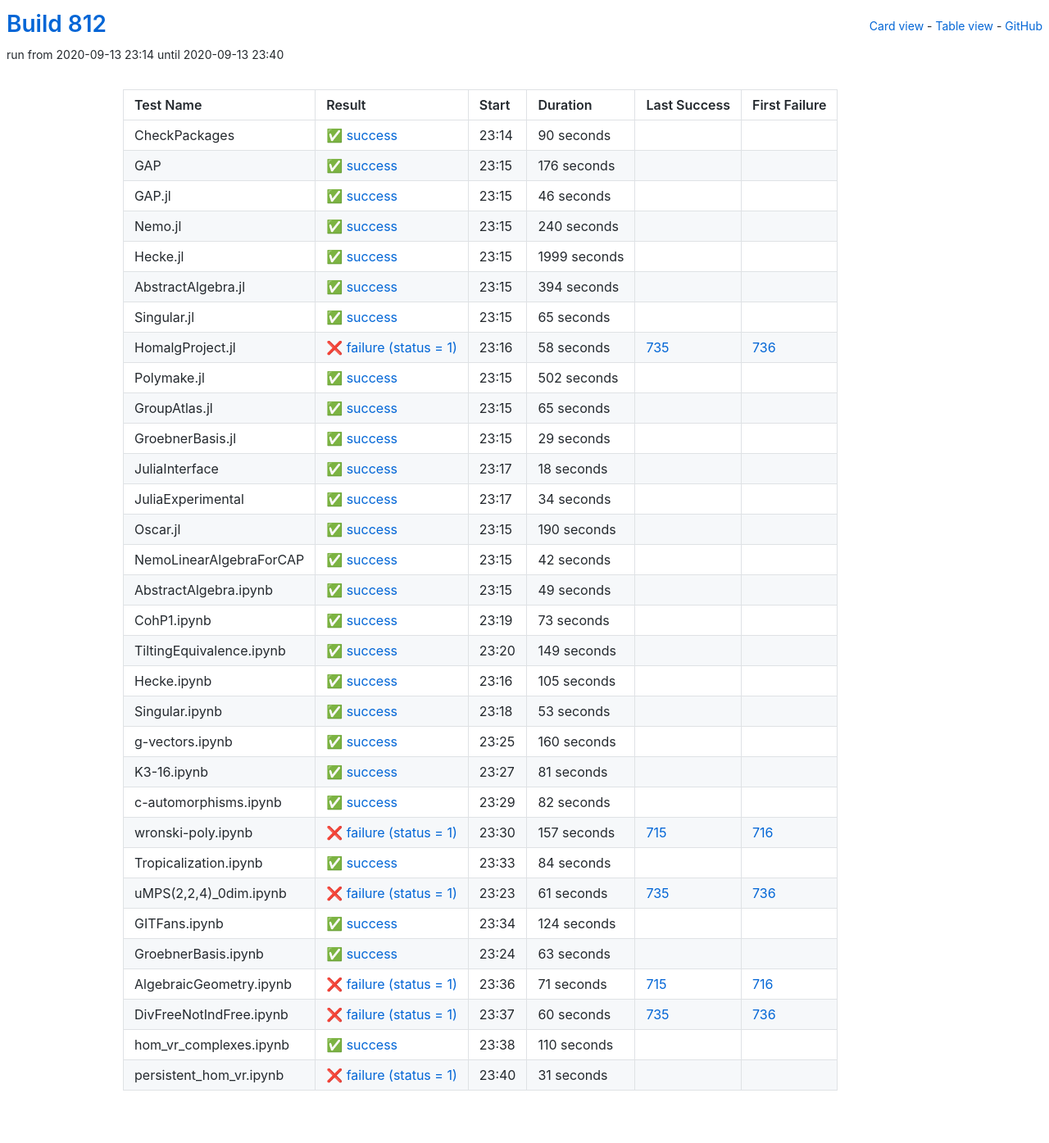
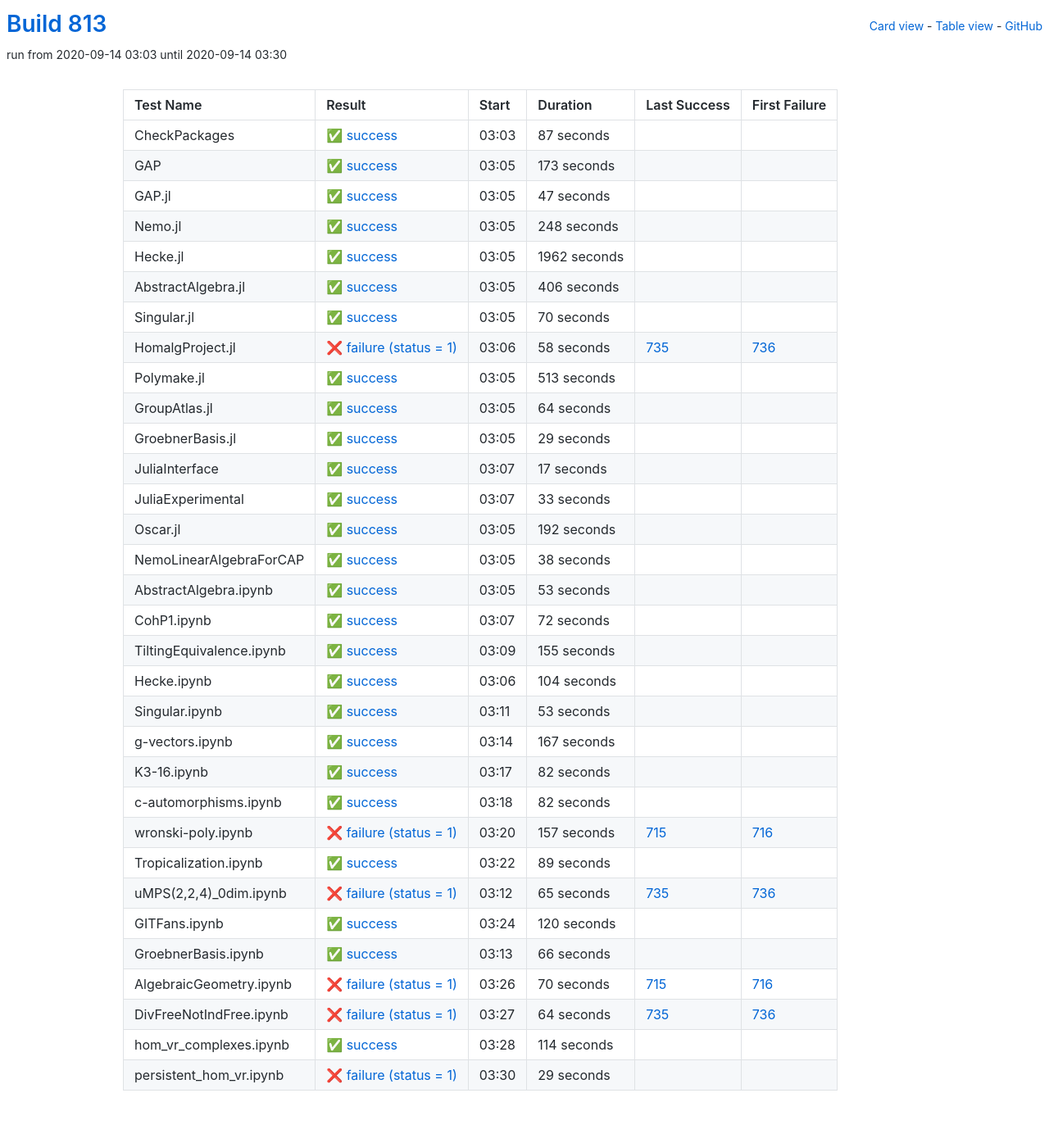
Before and after one commit to oscar-system/oscar-ci-status-stable, a Jekyll site: the page built from table.html, in a window 1280 px wide. Shown: the whole page at 82% size. Built offline with Jekyll 4.4.1, drawn with Linux system fonts in a browser that asks for light colours.

Commit message:
Build #813

```diff
--- a/_data/ci.yml
+++ b/_data/ci.yml
@@ -1,6 +1,6 @@
 ---
-build: 812
-build_url: https://oscarci.mathematik.uni-kl.de/job/oscar-stable/812/
+build: 813
+build_url: https://oscarci.mathematik.uni-kl.de/job/oscar-stable/813/
 job: oscar-stable
 organization: oscar-system
 repo: oscar-ci-status-stable
@@ -8,92 +8,92 @@ repourl: https://github.com/oscar-system/oscar-ci-status-stable
 tests:
 - name: CheckPackages
   id: checkpackages
-  log: https://oscarci.mathematik.uni-kl.de/job/oscar-stable/812/artifact/logs/build-812/CheckPackages.log
-  start: 2020-09-13 23:14
+  log: https://oscarci.mathematik.uni-kl.de/job/oscar-stable/813/artifact/logs/build-813/CheckPackages.log
+  start: 2020-09-14 03:03
   success: true
   exitcode: 0
   status: success
-  duration: 90
+  duration: 87
   last_success: false
   last_success_url:
   first_failure: false
   first_failure_url:
 - name: GAP
   id: gap
-  log: https://oscarci.mathematik.uni-kl.de/job/oscar-stable/812/artifact/logs/build-812/GAP.log
-  start: 2020-09-13 23:15
+  log: https://oscarci.mathematik.uni-kl.de/job/oscar-stable/813/artifact/logs/build-813/GAP.log
+  start: 2020-09-14 03:05
   success: true
   exitcode: 0
   status: success
-  duration: 176
+  duration: 173
   last_success: false
   last_success_url:
   first_failure: false
   first_failure_url:
 - name: GAP.jl
   id: gap-jl
-  log: https://oscarci.mathematik.uni-kl.de/job/oscar-stable/812/artifact/logs/build-812/GAP.jl.log
-  start: 2020-09-13 23:15
+  log: https://oscarci.mathematik.uni-kl.de/job/oscar-stable/813/artifact/logs/build-813/GAP.jl.log
+  start: 2020-09-14 03:05
   success: true
   exitcode: 0
   status: success
-  duration: 46
+  duration: 47
   last_success: false
   last_success_url:
   first_failure: false
   first_failure_url:
 - name: Nemo.jl
   id: nemo-jl
-  log: https://oscarci.mathematik.uni-kl.de/job/oscar-stable/812/artifact/logs/build-812/Nemo.jl.log
-  start: 2020-09-13 23:15
+  log: https://oscarci.mathematik.uni-kl.de/job/oscar-stable/813/artifact/logs/build-813/Nemo.jl.log
+  start: 2020-09-14 03:05
   success: true
   exitcode: 0
   status: success
-  duration: 240
+  duration: 248
   last_success: false
   last_success_url:
   first_failure: false
   first_failure_url:
 - name: Hecke.jl
   id: hecke-jl
-  log: https://oscarci.mathematik.uni-kl.de/job/oscar-stable/812/artifact/logs/build-812/Hecke.jl.log
-  start: 2020-09-13 23:15
+  log: https://oscarci.mathematik.uni-kl.de/job/oscar-stable/813/artifact/logs/build-813/Hecke.jl.log
+  start: 2020-09-14 03:05
   success: true
   exitcode: 0
   status: success
-  duration: 1999
+  duration: 1962
   last_success: false
   last_success_url:
   first_failure: false
   first_failure_url:
 - name: AbstractAlgebra.jl
   id: abstractalgebra-jl
-  log: https://oscarci.mathematik.uni-kl.de/job/oscar-stable/812/artifact/logs/build-812/AbstractAlgebra.jl.log
-  start: 2020-09-13 23:15
+  log: https://oscarci.mathematik.uni-kl.de/job/oscar-stable/813/artifact/logs/build-813/AbstractAlgebra.jl.log
+  start: 2020-09-14 03:05
   success: true
   exitcode: 0
   status: success
-  duration: 394
+  duration: 406
   last_success: false
   last_success_url:
   first_failure: false
   first_failure_url:
 - name: Singular.jl
   id: singular-jl
-  log: https://oscarci.mathematik.uni-kl.de/job/oscar-stable/812/artifact/logs/build-812/Singular.jl.log
-  start: 2020-09-13 23:15
+  log: https://oscarci.mathematik.uni-kl.de/job/oscar-stable/813/artifact/logs/build-813/Singular.jl.log
+  start: 2020-09-14 03:05
   success: true
   exitcode: 0
   status: success
-  duration: 65
+  duration: 70
   last_success: false
   last_success_url:
   first_failure: false
   first_failure_url:
 - name: HomalgProject.jl
   id: homalgproject-jl
-  log: https://oscarci.mathematik.uni-kl.de/job/oscar-stable/812/artifact/logs/build-812/HomalgProject.jl.log
-  start: 2020-09-13 23:16
+  log: https://oscarci.mathematik.uni-kl.de/job/oscar-stable/813/artifact/logs/build-813/HomalgProject.jl.log
+  start: 2020-09-14 03:06
   success: false
   exitcode: 1
   status: failure
@@ -104,32 +104,32 @@ tests:
   first_failure_url: https://oscarci.mathematik.uni-kl.de/job/oscar-stable/736/
 - name: Polymake.jl
   id: polymake-jl
-  log: https://oscarci.mathematik.uni-kl.de/job/oscar-stable/812/artifact/logs/build-812/Polymake.jl.log
-  start: 2020-09-13 23:15
+  log: https://oscarci.mathematik.uni-kl.de/job/oscar-stable/813/artifact/logs/build-813/Polymake.jl.log
+  start: 2020-09-14 03:05
   success: true
   exitcode: 0
   status: success
-  duration: 502
+  duration: 513
   last_success: false
   last_success_url:
   first_failure: false
   first_failure_url:
 - name: GroupAtlas.jl
   id: groupatlas-jl
-  log: https://oscarci.mathematik.uni-kl.de/job/oscar-stable/812/artifact/logs/build-812/GroupAtlas.jl.log
-  start: 2020-09-13 23:15
+  log: https://oscarci.mathematik.uni-kl.de/job/oscar-stable/813/artifact/logs/build-813/GroupAtlas.jl.log
+  start: 2020-09-14 03:05
   success: true
   exitcode: 0
   status: success
-  duration: 65
+  duration: 64
   last_success: false
   last_success_url:
   first_failure: false
   first_failure_url:
 - name: GroebnerBasis.jl
   id: groebnerbasis-jl
-  log: https://oscarci.mathematik.uni-kl.de/job/oscar-stable/812/artifact/logs/build-812/GroebnerBasis.jl.log
-  start: 2020-09-13 23:15
+  log: https://oscarci.mathematik.uni-kl.de/job/oscar-stable/813/artifact/logs/build-813/GroebnerBasis.jl.log
+  start: 2020-09-14 03:05
   success: true
   exitcode: 0
   status: success
@@ -140,104 +140,104 @@ tests:
   first_failure_url:
 - name: JuliaInterface
   id: juliainterface
-  log: https://oscarci.mathematik.uni-kl.de/job/oscar-stable/812/artifact/logs/build-812/JuliaInterface.log
-  start: 2020-09-13 23:17
+  log: https://oscarci.mathematik.uni-kl.de/job/oscar-stable/813/artifact/logs/build-813/JuliaInterface.log
+  start: 2020-09-14 03:07
   success: true
   exitcode: 0
   status: success
-  duration: 18
+  duration: 17
   last_success: false
   last_success_url:
   first_failure: false
   first_failure_url:
 - name: JuliaExperimental
   id: juliaexperimental
-  log: https://oscarci.mathematik.uni-kl.de/job/oscar-stable/812/artifact/logs/build-812/JuliaExperimental.log
-  start: 2020-09-13 23:17
+  log: https://oscarci.mathematik.uni-kl.de/job/oscar-stable/813/artifact/logs/build-813/JuliaExperimental.log
+  start: 2020-09-14 03:07
   success: true
   exitcode: 0
   status: success
-  duration: 34
+  duration: 33
   last_success: false
   last_success_url:
   first_failure: false
   first_failure_url:
 - name: Oscar.jl
   id: oscar-jl
-  log: https://oscarci.mathematik.uni-kl.de/job/oscar-stable/812/artifact/logs/build-812/Oscar.jl.log
-  start: 2020-09-13 23:15
+  log: https://oscarci.mathematik.uni-kl.de/job/oscar-stable/813/artifact/logs/build-813/Oscar.jl.log
+  start: 2020-09-14 03:05
   success: true
   exitcode: 0
   status: success
-  duration: 190
+  duration: 192
   last_success: false
   last_success_url:
   first_failure: false
   first_failure_url:
 - name: NemoLinearAlgebraForCAP
   id: nemolinearalgebraforcap
-  log: https://oscarci.mathematik.uni-kl.de/job/oscar-stable/812/artifact/logs/build-812/NemoLinearAlgebraForCAP.log
-  start: 2020-09-13 23:15
+  log: https://oscarci.mathematik.uni-kl.de/job/oscar-stable/813/artifact/logs/build-813/NemoLinearAlgebraForCAP.log
+  start: 2020-09-14 03:05
   success: true
   exitcode: 0
   status: success
-  duration: 42
+  duration: 38
   last_success: false
   last_success_url:
   first_failure: false
   first_failure_url:
 - name: AbstractAlgebra.ipynb
   id: abstractalgebra-ipynb
-  log: https://oscarci.mathematik.uni-kl.de/job/oscar-stable/812/artifact/logs/build-812/AbstractAlgebra.ipynb.log
-  start: 2020-09-13 23:15
+  log: https://oscarci.mathematik.uni-kl.de/job/oscar-stable/813/artifact/logs/build-813/AbstractAlgebra.ipynb.log
+  start: 2020-09-14 03:05
   success: true
   exitcode: 0
   status: success
-  duration: 49
+  duration: 53
   last_success: false
   last_success_url:
   first_failure: false
   first_failure_url:
 - name: CohP1.ipynb
   id: cohp1-ipynb
-  log: https://oscarci.mathematik.uni-kl.de/job/oscar-stable/812/artifact/logs/build-812/CohP1.ipynb.log
-  start: 2020-09-13 23:19
+  log: https://oscarci.mathematik.uni-kl.de/job/oscar-stable/813/artifact/logs/build-813/CohP1.ipynb.log
+  start: 2020-09-14 03:07
   success: true
   exitcode: 0
   status: success
-  duration: 73
+  duration: 72
   last_success: false
   last_success_url:
   first_failure: false
   first_failure_url:
 - name: TiltingEquivalence.ipynb
   id: tiltingequivalence-ipynb
-  log: https://oscarci.mathematik.uni-kl.de/job/oscar-stable/812/artifact/logs/build-812/TiltingEquivalence.ipynb.log
-  start: 2020-09-13 23:20
+  log: https://oscarci.mathematik.uni-kl.de/job/oscar-stable/813/artifact/logs/build-813/TiltingEquivalence.ipynb.log
+  start: 2020-09-14 03:09
   success: true
   exitcode: 0
   status: success
-  duration: 149
+  duration: 155
   last_success: false
   last_success_url:
   first_failure: false
   first_failure_url:
 - name: Hecke.ipynb
   id: hecke-ipynb
-  log: https://oscarci.mathematik.uni-kl.de/job/oscar-stable/812/artifact/logs/build-812/Hecke.ipynb.log
-  start: 2020-09-13 23:16
+  log: https://oscarci.mathematik.uni-kl.de/job/oscar-stable/813/artifact/logs/build-813/Hecke.ipynb.log
+  start: 2020-09-14 03:06
   success: true
   exitcode: 0
   status: success
-  duration: 105
+  duration: 104
   last_success: false
   last_success_url:
   first_failure: false
   first_failure_url:
 - name: Singular.ipynb
   id: singular-ipynb
-  log: https://oscarci.mathematik.uni-kl.de/job/oscar-stable/812/artifact/logs/build-812/Singular.ipynb.log
-  start: 2020-09-13 23:18
+  log: https://oscarci.mathematik.uni-kl.de/job/oscar-stable/813/artifact/logs/build-813/Singular.ipynb.log
+  start: 2020-09-14 03:11
   success: true
   exitcode: 0
   status: success
@@ -248,32 +248,32 @@ tests:
   first_failure_url:
 - name: g-vectors.ipynb
   id: g-vectors-ipynb
-  log: https://oscarci.mathematik.uni-kl.de/job/oscar-stable/812/artifact/logs/build-812/g-vectors.ipynb.log
-  start: 2020-09-13 23:25
+  log: https://oscarci.mathematik.uni-kl.de/job/oscar-stable/813/artifact/logs/build-813/g-vectors.ipynb.log
+  start: 2020-09-14 03:14
   success: true
   exitcode: 0
   status: success
-  duration: 160
+  duration: 167
   last_success: false
   last_success_url:
   first_failure: false
   first_failure_url:
 - name: K3-16.ipynb
   id: k3-16-ipynb
-  log: https://oscarci.mathematik.uni-kl.de/job/oscar-stable/812/artifact/logs/build-812/K3-16.ipynb.log
-  start: 2020-09-13 23:27
+  log: https://oscarci.mathematik.uni-kl.de/job/oscar-stable/813/artifact/logs/build-813/K3-16.ipynb.log
+  start: 2020-09-14 03:17
   success: true
   exitcode: 0
   status: success
-  duration: 81
+  duration: 82
   last_success: false
   last_success_url:
   first_failure: false
   first_failure_url:
 - name: c-automorphisms.ipynb
   id: c-automorphisms-ipynb
-  log: https://oscarci.mathematik.uni-kl.de/job/oscar-stable/812/artifact/logs/build-812/c-automorphisms.ipynb.log
-  start: 2020-09-13 23:29
+  log: https://oscarci.mathematik.uni-kl.de/job/oscar-stable/813/artifact/logs/build-813/c-automorphisms.ipynb.log
+  start: 2020-09-14 03:18
   success: true
   exitcode: 0
   status: success
@@ -284,8 +284,8 @@ tests:
   first_failure_url:
 - name: wronski-poly.ipynb
   id: wronski-poly-ipynb
-  log: https://oscarci.mathematik.uni-kl.de/job/oscar-stable/812/artifact/logs/build-812/wronski-poly.ipynb.log
-  start: 2020-09-13 23:30
+  log: https://oscarci.mathematik.uni-kl.de/job/oscar-stable/813/artifact/logs/build-813/wronski-poly.ipynb.log
+  start: 2020-09-14 03:20
   success: false
   exitcode: 1
   status: failure
@@ -296,96 +296,96 @@ tests:
   first_failure_url: https://oscarci.mathematik.uni-kl.de/job/oscar-stable/716/
 - name: Tropicalization.ipynb
   id: tropicalization-ipynb
-  log: https://oscarci.mathematik.uni-kl.de/job/oscar-stable/812/artifact/logs/build-812/Tropicalization.ipynb.log
-  start: 2020-09-13 23:33
+  log: https://oscarci.mathematik.uni-kl.de/job/oscar-stable/813/artifact/logs/build-813/Tropicalization.ipynb.log
+  start: 2020-09-14 03:22
   success: true
   exitcode: 0
   status: success
-  duration: 84
+  duration: 89
   last_success: false
   last_success_url:
   first_failure: false
   first_failure_url:
 - name: uMPS(2,2,4)_0dim.ipynb
   id: umps-2-2-4-0dim-ipynb
-  log: https://oscarci.mathematik.uni-kl.de/job/oscar-stable/812/artifact/logs/build-812/uMPS-2-2-4-_0dim.ipynb.log
-  start: 2020-09-13 23:23
+  log: https://oscarci.mathematik.uni-kl.de/job/oscar-stable/813/artifact/logs/build-813/uMPS-2-2-4-_0dim.ipynb.log
+  start: 2020-09-14 03:12
   success: false
   exitcode: 1
   status: failure
-  duration: 61
+  duration: 65
   last_success: 735
   last_success_url: https://oscarci.mathematik.uni-kl.de/job/oscar-stable/735/
   first_failure: 736
   first_failure_url: https://oscarci.mathematik.uni-kl.de/job/oscar-stable/736/
 - name: GITFans.ipynb
   id: gitfans-ipynb
-  log: https://oscarci.mathematik.uni-kl.de/job/oscar-stable/812/artifact/logs/build-812/GITFans.ipynb.log
-  start: 2020-09-13 23:34
+  log: https://oscarci.mathematik.uni-kl.de/job/oscar-stable/813/artifact/logs/build-813/GITFans.ipynb.log
+  start: 2020-09-14 03:24
   success: true
   exitcode: 0
   status: success
-  duration: 124
+  duration: 120
   last_success: false
   last_success_url:
   first_failure: false
   first_failure_url:
 - name: GroebnerBasis.ipynb
   id: groebnerbasis-ipynb
-  log: https://oscarci.mathematik.uni-kl.de/job/oscar-stable/812/artifact/logs/build-812/GroebnerBasis.ipynb.log
-  start: 2020-09-13 23:24
+  log: https://oscarci.mathematik.uni-kl.de/job/oscar-stable/813/artifact/logs/build-813/GroebnerBasis.ipynb.log
+  start: 2020-09-14 03:13
   success: true
   exitcode: 0
   status: success
-  duration: 63
+  duration: 66
   last_success: false
   last_success_url:
   first_failure: false
   first_failure_url:
 - name: AlgebraicGeometry.ipynb
   id: algebraicgeometry-ipynb
-  log: https://oscarci.mathematik.uni-kl.de/job/oscar-stable/812/artifact/logs/build-812/AlgebraicGeometry.ipynb.log
-  start: 2020-09-13 23:36
+  log: https://oscarci.mathematik.uni-kl.de/job/oscar-stable/813/artifact/logs/build-813/AlgebraicGeometry.ipynb.log
+  start: 2020-09-14 03:26
   success: false
   exitcode: 1
   status: failure
-  duration: 71
+  duration: 70
   last_success: 715
   last_success_url: https://oscarci.mathematik.uni-kl.de/job/oscar-stable/715/
   first_failure: 716
   first_failure_url: https://oscarci.mathematik.uni-kl.de/job/oscar-stable/716/
 - name: DivFreeNotIndFree.ipynb
   id: divfreenotindfree-ipynb
-  log: https://oscarci.mathematik.uni-kl.de/job/oscar-stable/812/artifact/logs/build-812/DivFreeNotIndFree.ipynb.log
-  start: 2020-09-13 23:37
+  log: https://oscarci.mathematik.uni-kl.de/job/oscar-stable/813/artifact/logs/build-813/DivFreeNotIndFree.ipynb.log
+  start: 2020-09-14 03:27
   success: false
   exitcode: 1
   status: failure
-  duration: 60
+  duration: 64
   last_success: 735
   last_success_url: https://oscarci.mathematik.uni-kl.de/job/oscar-stable/735/
   first_failure: 736
   first_failure_url: https://oscarci.mathematik.uni-kl.de/job/oscar-stable/736/
 - name: hom_vr_complexes.ipynb
   id: hom-vr-complexes-ipynb
-  log: https://oscarci.mathematik.uni-kl.de/job/oscar-stable/812/artifact/logs/build-812/hom_vr_complexes.ipynb.log
-  start: 2020-09-13 23:38
+  log: https://oscarci.mathematik.uni-kl.de/job/oscar-stable/813/artifact/logs/build-813/hom_vr_complexes.ipynb.log
+  start: 2020-09-14 03:28
   success: true
   exitcode: 0
   status: success
-  duration: 110
+  duration: 114
   last_success: false
   last_success_url:
   first_failure: false
   first_failure_url:
 - name: persistent_hom_vr.ipynb
   id: persistent-hom-vr-ipynb
-  log: https://oscarci.mathematik.uni-kl.de/job/oscar-stable/812/artifact/logs/build-812/persistent_hom_vr.ipynb.log
-  start: 2020-09-13 23:40
+  log: https://oscarci.mathematik.uni-kl.de/job/oscar-stable/813/artifact/logs/build-813/persistent_hom_vr.ipynb.log
+  start: 2020-09-14 03:30
   success: false
   exitcode: 1
   status: failure
-  duration: 31
+  duration: 29
   last_success: false
   last_success_url:
   first_failure: false
```
Also changed, not shown: README.md.
